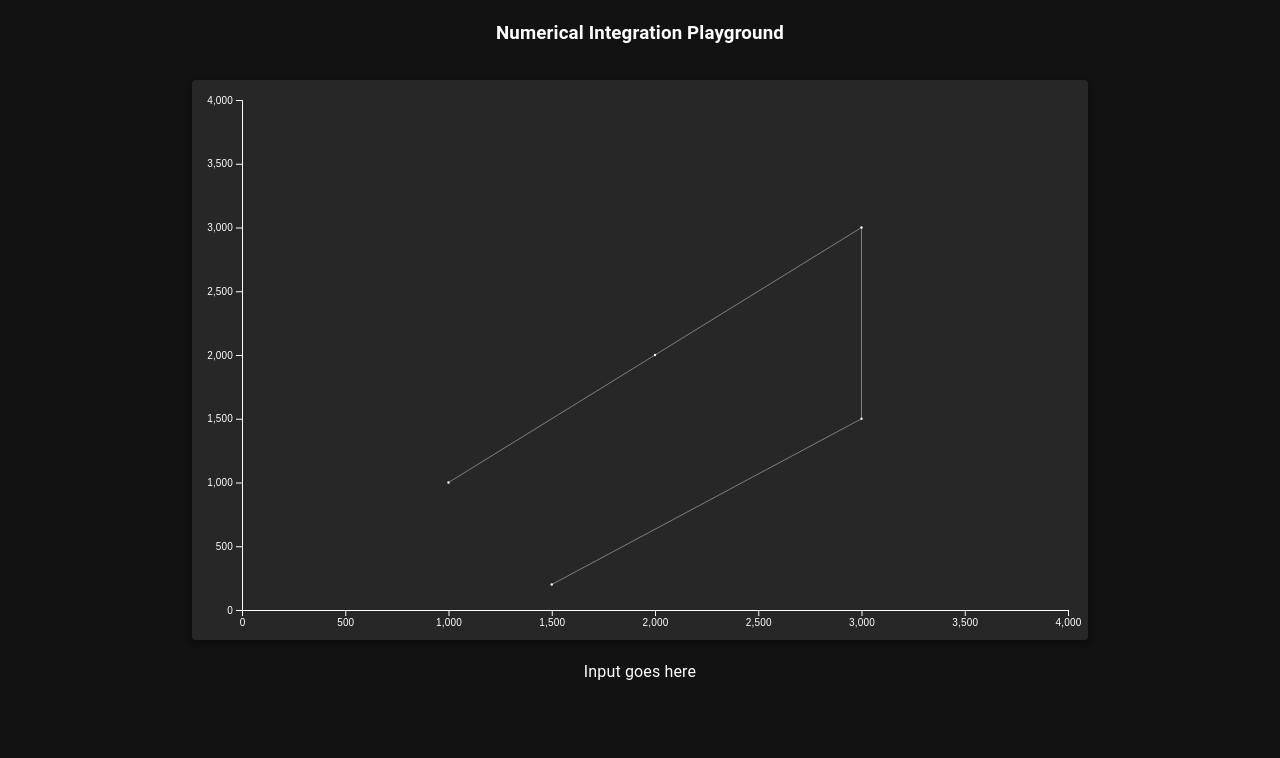
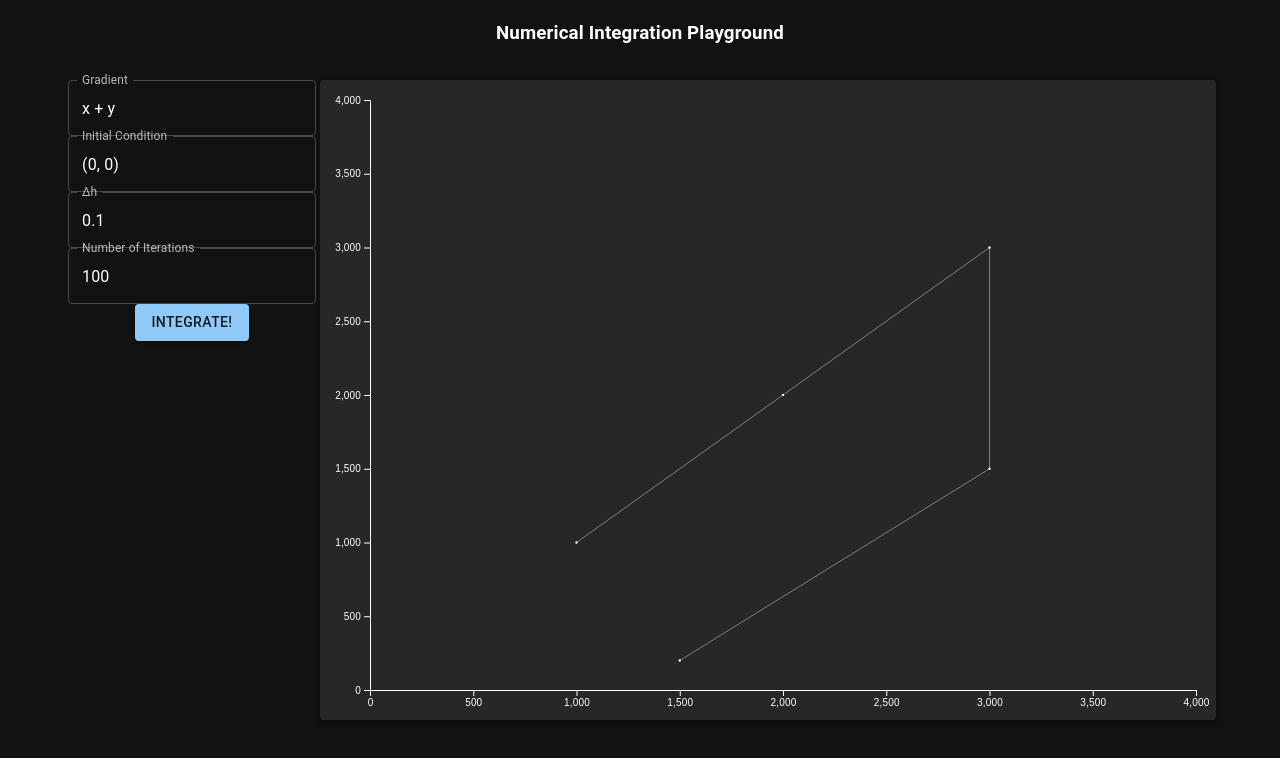
Before and after one commit to tarinyoom/ode-integrators, a React (Create React App) app in the folder frontend/: page / in a window 1280 px wide. Shown: the top 758 px of the page. Built offline with nearby package versions, Linux system fonts and the light colour scheme.

Commit message:
adds input fields

```diff
--- a/frontend/src/App.tsx
+++ b/frontend/src/App.tsx
@@ -1,5 +1,7 @@
 import CssBaseline from '@mui/material/CssBaseline';
 import { ThemeProvider, createTheme } from '@mui/material/styles';
+import { TextField, Button } from "@mui/material";
+import { useState, useEffect } from 'react';
 import './App.css';
 import Graph from './Graph';
 import { Box } from '@mui/material';
@@ -12,6 +14,8 @@ function App() {
     }
   });
 
+  const [ivp, setIvp] = useState<IVP>();
+
   return (
     <ThemeProvider theme={darkTheme}>
     <CssBaseline />
@@ -19,11 +23,33 @@ function App() {
       <Box display="flex" justifyContent="center" height={"10vh"}>
         <h3>Numerical Integration Playground</h3>
       </Box>
-      <Box margin="auto" display="flex" height={"70vh"} width={"70vw"}>
-        <Graph />
-      </Box>
-      <Box display="flex" padding="20px" justifyContent="center" height={"20vh"}>
-        Input goes here
+      <Box margin="auto" display="flex" height={"80vh"} width={"90vw"}>
+        <Box width={"20vw"}>
+          <TextField
+            label="Gradient"
+            autoComplete="off"
+            defaultValue={"x + y"}
+            onChange={(e) => {}} />
+          <TextField
+            label="Initial Condition"
+            autoComplete="off"
+            defaultValue={"(0, 0)"}
+            onChange={(e) => {}} />
+          <TextField
+            label="Δh"
+            autoComplete="off"
+            defaultValue={"0.1"}
+            onChange={(e) => {}} />
+          <TextField
+            label="Number of Iterations"
+            autoComplete="off"
+            defaultValue={"100"}
+            onChange={(e) => {}} />
+          <Button variant="contained">Integrate!</Button>
+        </Box>
+        <Box width={"70vw"}>
+          <Graph />
+        </Box>
       </Box>
     </div>
   </ThemeProvider>
--- a/frontend/src/Graph.tsx
+++ b/frontend/src/Graph.tsx
@@ -58,8 +58,6 @@ const Graph = () => {
 			.attr("d", d3.line()(
 				transformedData
 				))
-
-
 	}
 
 	window.addEventListener("resize", render)
```
Also changed, not shown: frontend/src/types.d.ts (added, +11 -0 lines), frontend/src/App.css (line endings or trailing spaces).
